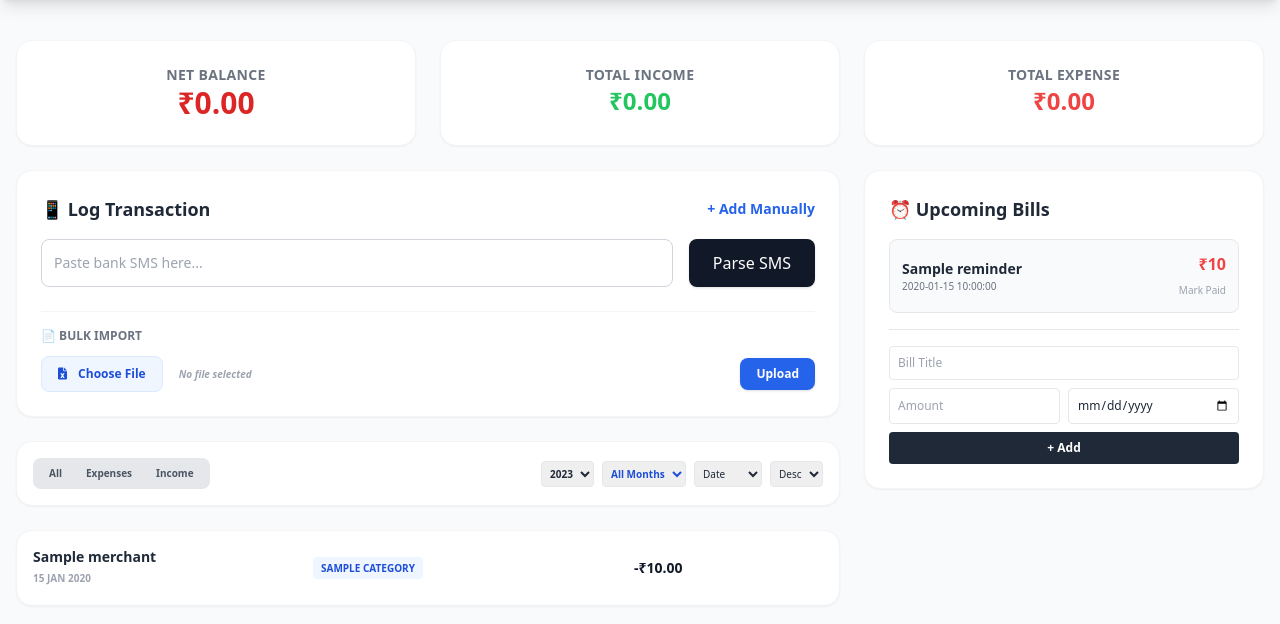
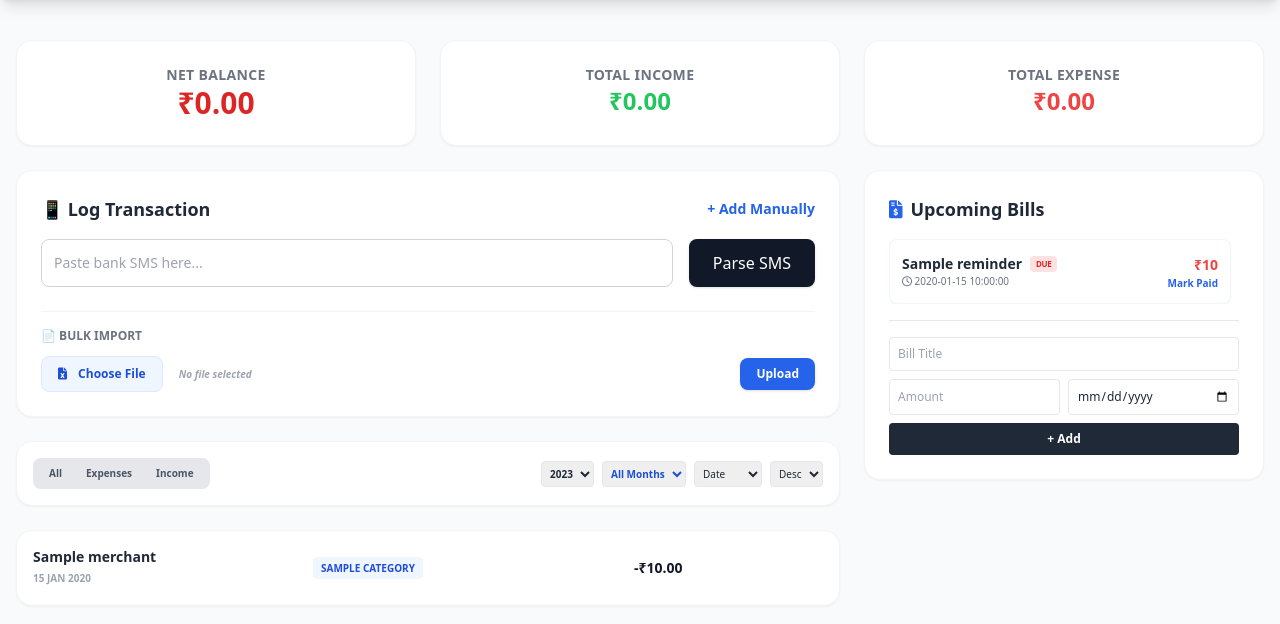
Before and after one commit to ooAG/SmartSpend, a FastAPI app: template templates/dashboard.html in a window 1280 px wide. Shown: the part 80-704 px from the top of the page. Run offline with FastAPI, Linux system fonts and the light colour scheme; the template is opened without the code that fills it: most values are stand-ins (such as "Sample title", 1, 10 or a date in 2020); parts of the project's set-up code (start-up, migrations or seed data) failed here and were passed over; some libraries are stand-ins or nearby versions.

Commit message:
Update dashboard.html

```diff
--- a/templates/dashboard.html
+++ b/templates/dashboard.html
@@ -11,6 +11,7 @@
         .custom-scrollbar::-webkit-scrollbar { height: 4px; }
         .custom-scrollbar::-webkit-scrollbar-thumb { background: #cbd5e1; border-radius: 10px; }
 
+        /* Custom File Input Styling */
         .file-input-wrapper input[type="file"] { display: none; }
         .file-custom-btn {
             display: inline-block;
@@ -170,19 +171,36 @@
 
             <div class="space-y-6">
                 <div class="bg-white p-6 rounded-2xl shadow-sm border border-gray-100">
-                    <h3 class="text-lg font-bold text-gray-800 mb-4">⏰ Upcoming Bills</h3>
-                    <div class="space-y-3 mb-4">
+                    <h3 class="text-lg font-bold text-gray-800 mb-4 flex items-center gap-2">
+                        <i class="fas fa-file-invoice-dollar text-blue-600"></i> Upcoming Bills
+                    </h3>
+                    <div class="space-y-3 mb-4 max-h-[400px] overflow-y-auto custom-scrollbar pr-2">
                         {% for r in reminders %}
-                        <div class="flex justify-between items-center p-3 bg-gray-50 rounded-lg border">
-                            <div><p class="font-bold text-sm">{{ r.title }}</p><p class="text-[10px] text-gray-500">{{ r.due_date }}</p></div>
-                            <div class="text-right"><span class="font-bold text-red-500 block">₹{{ r.amount }}</span><button onclick="deleteReminder('{{ r.id }}')" class="text-[10px] text-gray-400 hover:text-red-500">Mark Paid</button></div>
+                        <div class="flex justify-between items-center p-3 rounded-lg border {% if r.is_paid %}bg-gray-50 border-gray-100 opacity-60{% else %}bg-white border-blue-50 shadow-sm{% endif %}">
+                            <div class="flex-1">
+                                <div class="flex items-center gap-2">
+                                    <p class="font-bold text-sm {% if r.is_paid %}line-through text-gray-400{% endif %}">{{ r.title }}</p>
+                                    {% if not r.is_paid %}
+                                        <span class="text-[8px] px-1.5 py-0.5 rounded bg-red-100 text-red-600 font-black uppercase tracking-tighter">Due</span>
+                                    {% endif %}
+                                </div>
+                                <p class="text-[10px] text-gray-500"><i class="far fa-clock"></i> {{ r.due_date }}</p>
+                            </div>
+                            <div class="text-right">
+                                <span class="font-bold text-sm {% if r.is_paid %}text-gray-400{% else %}text-red-500{% endif %}">₹{{ r.amount }}</span>
+                                {% if not r.is_paid %}
+                                    <button onclick="markAsPaid('{{ r.id }}')" class="block w-full text-[10px] text-blue-600 font-bold hover:underline">Mark Paid</button>
+                                {% else %}
+                                    <span class="block text-[10px] text-green-600 font-bold italic"><i class="fas fa-check-circle"></i> Paid</span>
+                                {% endif %}
+                            </div>
                         </div>
                         {% endfor %}
                     </div>
                     <form onsubmit="addReminder(event)" class="border-t pt-4 space-y-2">
                         <input type="text" id="remTitle" placeholder="Bill Title" required class="w-full text-xs border rounded p-2">
                         <div class="flex gap-2"><input type="number" id="remAmount" placeholder="Amount" required class="w-1/2 text-xs border rounded p-2"><input type="date" id="remDate" required class="w-1/2 text-xs border rounded p-2"></div>
-                        <button type="submit" class="w-full bg-gray-800 text-white text-xs font-bold py-2 rounded hover:bg-black">+ Add</button>
+                        <button type="submit" class="w-full bg-gray-800 text-white text-xs font-bold py-2 rounded hover:bg-black transition">+ Add</button>
                     </form>
                 </div>
             </div>
@@ -305,7 +323,20 @@
         window.location.reload();
     }
 
+    async function markAsPaid(id) {
+        const fd = new FormData();
+        fd.append("rem_id", id);
+        fd.append("status", "true");
+        try {
+            await fetch("/api/update_reminder_status", { method: "POST", body: fd });
+            window.location.reload();
+        } catch (e) {
+            alert("Failed to update bill status.");
+        }
+    }
+
     async function deleteReminder(id) {
+        if(!confirm("Are you sure you want to delete this bill?")) return;
         const fd = new FormData(); fd.append("rem_id", id);
         await fetch("/api/delete_reminder", { method: "POST", body: fd });
         window.location.reload();
@@ -317,60 +348,25 @@
             const urlParams = new URLSearchParams(window.location.search);
             const m = urlParams.get('month') || 0;
             const y = urlParams.get('year') || new Date().getFullYear();
-
             const res = await fetch(`/api/analytics?month=${m}&year=${y}`);
             const data = await res.json();
-
             const ctxExp = document.getElementById('expenseChart').getContext('2d');
             const ctxInc = document.getElementById('incomeChart').getContext('2d');
-
-        if (expenseChart) expenseChart.destroy();
-        if (incomeChart) incomeChart.destroy();
-
-        // --- NEW: Data Validation Logic ---
+            if (expenseChart) expenseChart.destroy(); if (incomeChart) incomeChart.destroy();
             const hasExpenses = data.expenses && data.expenses.values && data.expenses.values.length > 0;
             const hasIncomes = data.incomes && data.incomes.values && data.incomes.values.length > 0;
-
-        const options = {
-            responsive: true,
-            maintainAspectRatio: false,
-            plugins: { legend: { position: 'bottom' } }
-        };
-
-        if (!hasExpenses && !hasIncomes) {
-            // Optional: You could show a "No Data" alert or placeholder here
-            console.warn("No data found for the selected period.");
-        }
-
-        // Render Expense Chart (or empty state)
+            const options = { responsive: true, maintainAspectRatio: false, plugins: { legend: { position: 'bottom' } } };
             expenseChart = new Chart(ctxExp, {
                 type: 'doughnut',
-            data: {
-                labels: hasExpenses ? data.expenses.labels : ["No Data Available"],
-                datasets: [{
-                    data: hasExpenses ? data.expenses.values : [1],
-                    backgroundColor: hasExpenses ? ['#ef4444', '#f97316', '#f59e0b', '#eab308'] : ['#f3f4f6']
-                }]
-            },
+                data: { labels: hasExpenses ? data.expenses.labels : ["No Data Available"], datasets: [{ data: hasExpenses ? data.expenses.values : [1], backgroundColor: hasExpenses ? ['#ef4444', '#f97316', '#f59e0b', '#eab308'] : ['#f3f4f6'] }] },
                 options: options
             });
-
-        // Render Income Chart (or empty state)
             incomeChart = new Chart(ctxInc, {
                 type: 'doughnut',
-            data: {
-                labels: hasIncomes ? data.incomes.labels : ["No Data Available"],
-                datasets: [{
-                    data: hasIncomes ? data.incomes.values : [1],
-                    backgroundColor: hasIncomes ? ['#10b981', '#14b8a6', '#06b6d4', '#0ea5e9'] : ['#f3f4f6']
-                }]
-            },
+                data: { labels: hasIncomes ? data.incomes.labels : ["No Data Available"], datasets: [{ data: hasIncomes ? data.incomes.values : [1], backgroundColor: hasIncomes ? ['#10b981', '#14b8a6', '#06b6d4', '#0ea5e9'] : ['#f3f4f6'] }] },
                 options: options
             });
-
-    } catch (e) {
-        console.error("Chart Error:", e);
-    }
+        } catch (e) { console.error("Chart Error:", e); }
     }
 </script>
 </body>
```
Lines whose indentation alone changed are shown as unchanged.
